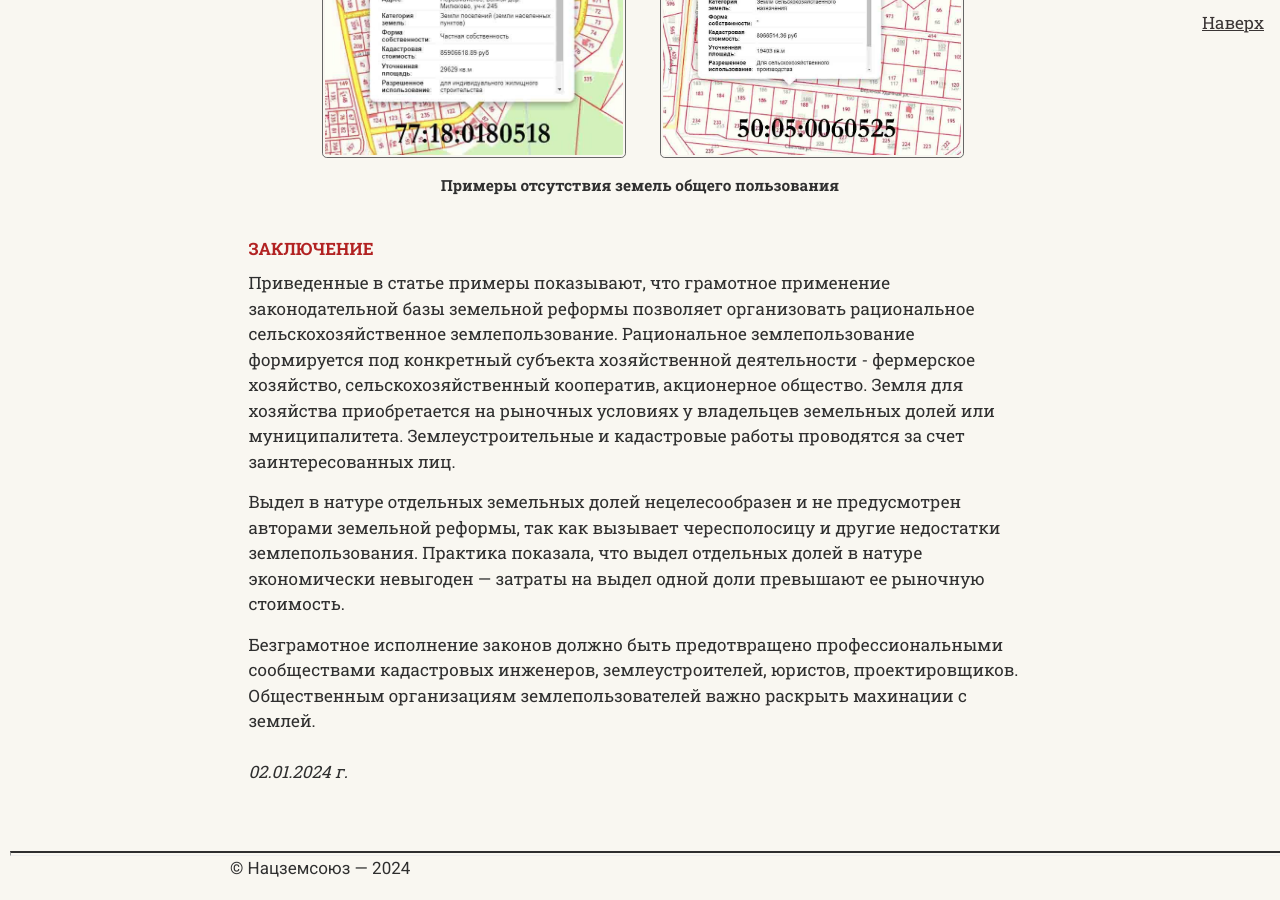
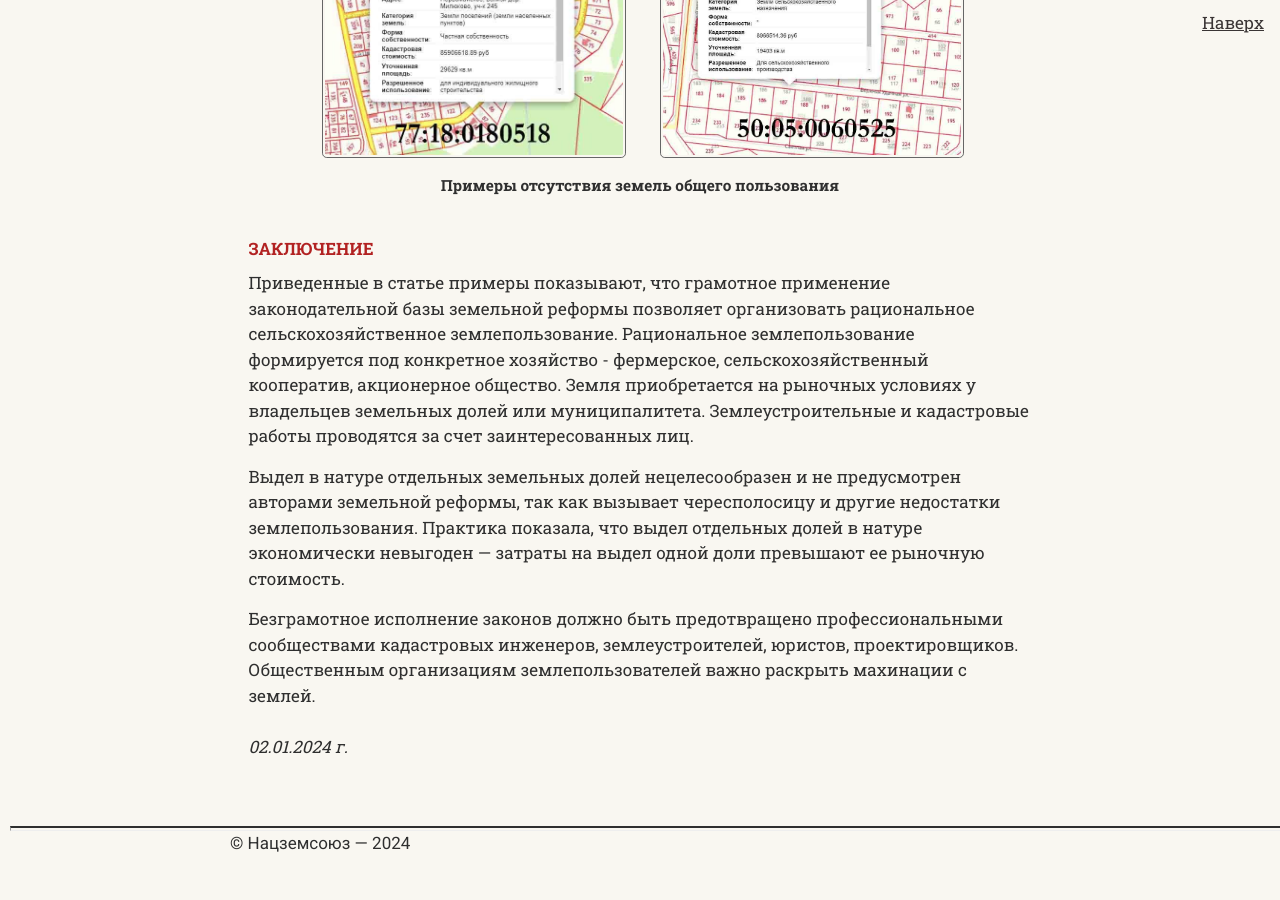
Before and after one commit to SergSi/land-use-art, a Jekyll site: the page built from _articles/2024-01-02-reforma.md, in a window 1280 px wide and 900 px high, scrolled down 9490 px. Built offline with Jekyll 4.4.1, drawn with Linux system fonts in a browser that asks for light colours; some web fonts are replaced; after the commit the page ends 10364 px from its top, so only the background shows below that.

Commit message:
Update 2024-01-02-reforma.md

```diff
--- a/_articles/2024-01-02-reforma.md
+++ b/_articles/2024-01-02-reforma.md
@@ -97,7 +97,7 @@ file-2="2024-01-02/rp.jpg"  %}
 
 # Заключение
 
-Приведенные в статье примеры показывают, что грамотное применение законодательной базы земельной реформы позволяет организовать рациональное сельскохозяйственное землепользование. Рациональное землепользование формируется под конкретный субъекта хозяйственной деятельности - фермерское хозяйство, сельскохозяйственный кооператив, акционерное общество. Земля для хозяйства приобретается на рыночных условиях у владельцев земельных долей или муниципалитета. Землеустроительные и кадастровые работы проводятся за счет заинтересованных лиц.
+Приведенные в статье примеры показывают, что грамотное применение законодательной базы земельной реформы позволяет организовать рациональное сельскохозяйственное землепользование. Рациональное землепользование формируется под конкретное хозяйство - фермерское, сельскохозяйственный кооператив, акционерное общество. Земля приобретается на рыночных условиях у владельцев земельных долей или муниципалитета. Землеустроительные и кадастровые работы проводятся за счет заинтересованных лиц.
 
 Выдел в натуре отдельных земельных долей нецелесообразен и не предусмотрен авторами земельной реформы, так как вызывает чересполосицу и другие недостатки землепользования. Практика показала, что выдел отдельных долей в натуре экономически невыгоден — затраты на выдел одной доли превышают ее рыночную стоимость.
 
```
